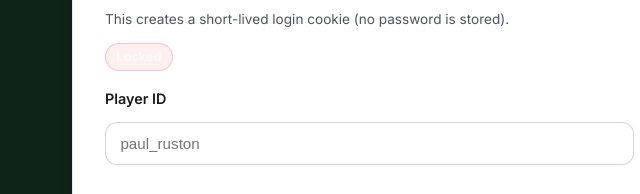
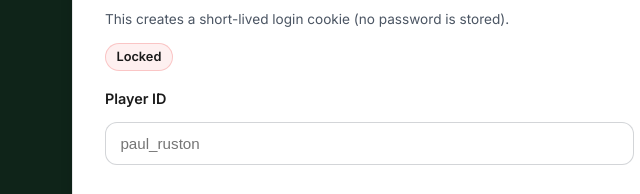
Before and after one commit to djblake/FamilyWhistDrive, a website: page upload/avatar.html in a window 1280 px wide. Shown: the part 455-649 px from the top of the page, 0-640 px from the left. Drawn offline with nearby package versions, Linux system fonts and the light colour scheme; no server answers.

Commit message:
fixed upload pill loaded status font

```diff
--- a/upload/avatar.html
+++ b/upload/avatar.html
@@ -60,6 +60,7 @@
             background: rgba(15, 23, 42, 0.04);
             font-weight: 800;
             font-size: 0.8rem;
+            color: var(--text-primary-dark);
         }
         .pill.ok { border-color: rgba(34, 197, 94, 0.25); background: rgba(34, 197, 94, 0.08); }
         .pill.bad { border-color: rgba(239, 68, 68, 0.25); background: rgba(239, 68, 68, 0.08); }
```
